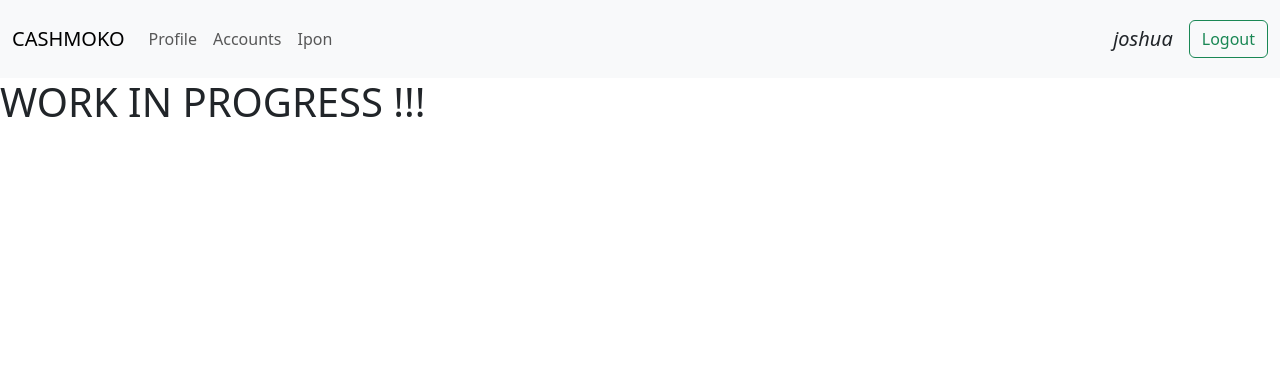
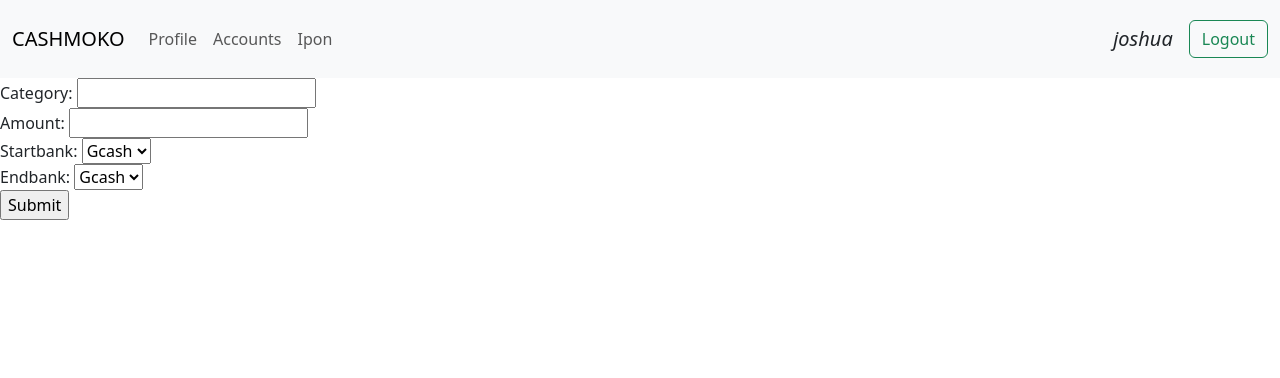
Before and after one commit to LRDB/CASHMOKO, a Django app: page /Debit in a window 1280 px wide. Shown: the top 378 px of the page. Run offline with Django 5.2, Linux system fonts and the light colour scheme; a user stored in the database is signed in; data comes from the database, SQL or seed files in the repository.

Commit message:
Debit/Credit Functionality
>Transaction Form (forms.py) for both credit/debit
>Views.py functionality for credit/debit

```diff
--- /dev/null
+++ b/cashmoko/main/forms.py
@@ -0,0 +1,17 @@
+from django import forms
+
+Bank_Choices =(
+    ("Gcash", "Gcash"),
+    ("BPI", "BPI"),
+    ("BDO", "BDO"),
+    ("Maya", "Maya"),
+    ("Wallet", "Wallet"),
+    ("Ipon", "Ipon"),
+    ("None", "None"),
+)
+
+class CreateTransactionEntry(forms.Form):
+    category = forms.CharField(label="Category", max_length=200)
+    amount = forms.IntegerField(label="Amount")
+    startBank = forms.ChoiceField(choices = Bank_Choices)
+    endBank = forms.ChoiceField(choices = Bank_Choices)
--- a/cashmoko/main/templates/main/credit.html
+++ b/cashmoko/main/templates/main/credit.html
@@ -5,5 +5,9 @@ credit
 {% endblock %}
 
 {% block content %}
-    <h1>WORK IN PROGRESS !!!</h1>
+<form action = "Credit" method = "post">
+	{% csrf_token %}
+	{{form }}
+	<input type="submit" value="Submit">
+</form>
 {% endblock %}
--- a/cashmoko/main/templates/main/debit.html
+++ b/cashmoko/main/templates/main/debit.html
@@ -5,5 +5,9 @@ Debit
 {% endblock %}
 
 {% block content %}
-    <h1>WORK IN PROGRESS !!!</h1>
+<form action = "Debit" method = "post">
+	{% csrf_token %}
+	{{form }}
+	<input type="submit" value="Submit">
+</form>
 {% endblock %}
--- a/cashmoko/main/views.py
+++ b/cashmoko/main/views.py
@@ -5,6 +5,7 @@ from django.http import HttpResponse
 from django.contrib.auth import logout
 from django.contrib import messages
 from .models import Person
+from .forms import CreateTransactionEntry
 from register.forms import CreatePerson
 from .quotes import quote
 from .currency import get_currency
@@ -68,20 +69,6 @@ def userpage(response):
 
     m = person.moneytransactions
     banks = person.bankaccounts
-
-    ## Guide for making new transactions
-    # moneytransactions = person.moneytransactions
-    # new_log = {
-    #     "date": str(datetime.datetime.now(TIMEZONE).strftime("%Y:%m:%d %H:%M:%S")),
-    #     "type": "credit",
-    #     "category": "KPOP Album",
-    #     "amount": 483,
-    #     "startBank": "None",
-    #     "endBank": "Wallet",
-    #     "done": False,
-    # }
-    # transaction_id = len(moneytransactions)  # Use the length as a unique key
-    # moneytransactions[str(transaction_id)] = new_log
 
     for k, v in m.items():
         if v["done"] == False:
@@ -168,14 +155,54 @@ def iponchallenge(response):
 @login_required
 def Debit(response):
     ls = response.user
-    return render(response, "main/debit.html", {"ls": ls})
+    person = ls.person
+
+    if response.method == "POST":
+        form = CreateTransactionEntry(response.POST)
+        moneytransactions = person.moneytransactions
+        if form.is_valid():
+            new_log = {
+                "date": str(datetime.datetime.now(TIMEZONE).strftime("%Y:%m:%d %H:%M:%S")),
+                "type":"debit",
+                "category":form.cleaned_data["category"],
+                "amount":form.cleaned_data["amount"],
+                "startBank":form.cleaned_data["startBank"],
+                "endBank":form.cleaned_data["endBank"],
+                "done":False,
+            }
+            transaction_id = len(moneytransactions)  # Use the length as a unique key
+            moneytransactions[str(transaction_id)] = new_log
+            person.save()
+    else:
+        form = CreateTransactionEntry()
+    return render(response, "main/debit.html", {"form": form, "ls":ls})
 
 
 @csrf_protect
 @login_required
 def Credit(response):
     ls = response.user
-    return render(response, "main/credit.html", {"ls": ls})
+    person = ls.person
+
+    if response.method == "POST":
+        form = CreateTransactionEntry(response.POST)
+        moneytransactions = person.moneytransactions
+        if form.is_valid():
+            new_log = {
+                "date": str(datetime.datetime.now(TIMEZONE).strftime("%Y:%m:%d %H:%M:%S")),
+                "type":"credit",
+                "category":form.cleaned_data["category"],
+                "amount":form.cleaned_data["amount"],
+                "startBank":form.cleaned_data["startBank"],
+                "endBank":form.cleaned_data["endBank"],
+                "done":False,
+            }
+            transaction_id = len(moneytransactions)  # Use the length as a unique key
+            moneytransactions[str(transaction_id)] = new_log
+            person.save()
+    else:
+        form = CreateTransactionEntry()
+    return render(response, "main/credit.html", {"form": form, "ls": ls})
 
 
 @csrf_protect
```
Also changed, not shown: 1 other file.
